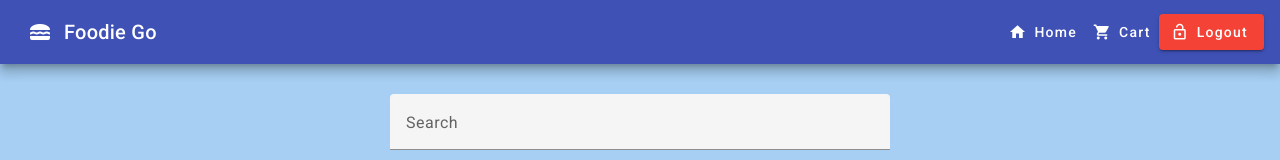
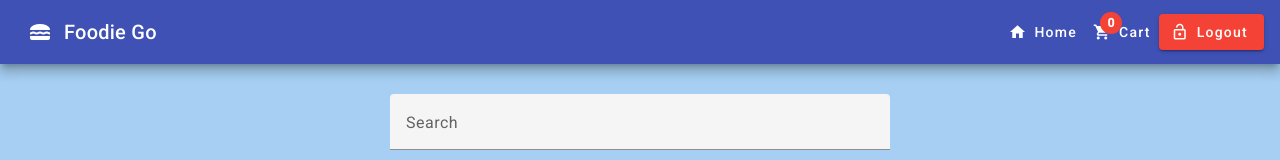
Before and after one commit to sathwik124/foodapp-frontend, an Angular app: page /home in a window 1280 px wide. Shown: the top 160 px of the page. Built offline with nearby package versions, Linux system fonts and the light colour scheme; data requests are answered from the project's data file.

Commit message:
added matbadge

```diff
--- a/src/app/app.module.ts
+++ b/src/app/app.module.ts
@@ -22,7 +22,8 @@ import { MatExpansionModule } from '@angular/material/expansion';
 import { CarttableComponent } from './carttable/carttable.component';
 import { MatTableModule } from '@angular/material/table';
 import { FlexLayoutModule } from '@angular/flex-layout';
-import { MatChipsModule } from '@angular/material/chips'
+import { MatChipsModule } from '@angular/material/chips';
+import { MatBadgeModule } from '@angular/material/badge';
 
 @NgModule({
   declarations: [
@@ -52,7 +53,8 @@ import { MatChipsModule } from '@angular/material/chips'
     MatExpansionModule,
     MatTableModule,
     FlexLayoutModule,
-    MatChipsModule
+    MatChipsModule,
+    MatBadgeModule
   ],
   providers: [],
   bootstrap: [AppComponent]
--- a/src/app/carttable/carttable.component.ts
+++ b/src/app/carttable/carttable.component.ts
@@ -22,6 +22,7 @@ export class CarttableComponent implements OnInit{
     totprice: 0,
     tag: "x"
   }
+  cartcount: number = 0;
 
   constructor(private productService: ProductService) {}
 
@@ -29,6 +30,7 @@ export class CarttableComponent implements OnInit{
     this.productService.getcartitems().subscribe((Response) => {
       this.citems = Response;
       this.dataSource = new MatTableDataSource<cartitem>(this.citems);
+      this.updatecartlength();
       console.log(Response);
       for( let i=0; i < this.citems.length; i++){
         this.total_price+=this.citems[i].totprice;
@@ -36,11 +38,17 @@ export class CarttableComponent implements OnInit{
     })
   }
 
+  updatecartlength() {
+    this.cartcount = this.citems.length;
+    this.productService.updatecartcount(this.cartcount);
+  }
+
   removeFromCart(item: cartitem) {
     this.productService.deletecartitem(item.id).subscribe();
     this.citems = this.citems.filter((cartItem) => cartItem.id !== item.id);
     this.dataSource.data = this.citems;
     this.total_price-=item.totprice;
+    this.updatecartlength();
   }
 
   checkoutcart() {
@@ -50,5 +58,6 @@ export class CarttableComponent implements OnInit{
     }
     this.dataSource.data = this.citems;
     this.total_price = 0;
+    this.updatecartlength();
   }
 }
--- a/src/app/navbar/navbar.component.html
+++ b/src/app/navbar/navbar.component.html
@@ -9,7 +9,7 @@
         Home
     </button>
     <button routerLink="/cart" mat-button>
-        <mat-icon>shopping_cart</mat-icon>
+        <mat-icon matBadge="{{cartcount}}" matBadgeColor="warn">shopping_cart</mat-icon>
         Cart
     </button>
     <button mat-raised-button color="warn">
--- a/src/app/navbar/navbar.component.ts
+++ b/src/app/navbar/navbar.component.ts
@@ -1,10 +1,25 @@
-import { Component } from '@angular/core';
+import { Component, OnInit } from '@angular/core';
+import { ProductService } from '../services/product.service';
 
 @Component({
   selector: 'app-navbar',
   templateUrl: './navbar.component.html',
   styleUrls: ['./navbar.component.css']
 })
-export class NavbarComponent {
+export class NavbarComponent implements OnInit{
+
+  cartcount: number = 0;
+
+  constructor(private productService: ProductService) {}
+
+  ngOnInit(): void {
+    this.getcartcount();
+  }
+
+  getcartcount() {
+    this.productService.cartcount$.subscribe( res => {
+      this.cartcount = res;
+    })
+  }
 
 }
--- a/src/app/search/search.component.ts
+++ b/src/app/search/search.component.ts
@@ -31,6 +31,7 @@ export class SearchComponent implements OnInit{
     totprice: 0,
     tag: "y"
   };
+  cCount: number = 0;
   constructor(private formBuilder: FormBuilder, private productService: ProductService, public dialog: MatDialog, private snackBar: MatSnackBar) {
     this.myform = formBuilder.group({
       item: ['']
@@ -44,6 +45,9 @@ export class SearchComponent implements OnInit{
       this.filter_items = Response;
       this.expanded = new Array<boolean>(this.food_items.length).fill(false);
       this.hide = new Array<boolean>(this.food_items.length).fill(true);
+      this.productService.cartcount$.subscribe( res => {
+        this.cCount = res;
+      })
     });
 
     this.productService.getfoodnames().subscribe(Response => {
@@ -78,6 +82,7 @@ export class SearchComponent implements OnInit{
         this.productService.addtocart(this.citem).subscribe((Response) => {
           this.openAddedToCartSnackBar(Response);
         });
+        this.productService.updatecartcount(this.cCount+1);
       }
     });
   }
--- a/src/app/services/product.service.ts
+++ b/src/app/services/product.service.ts
@@ -2,7 +2,7 @@ import { HttpClient,HttpHeaders } from '@angular/common/http';
 import { Injectable } from '@angular/core';
 import { cartitem } from 'cartitem';
 import { food } from 'food';
-import { Observable, map } from 'rxjs';
+import { BehaviorSubject, Observable, map } from 'rxjs';
 
 const httpOptions = {
   headers: new HttpHeaders({
@@ -16,6 +16,8 @@ const httpOptions = {
 export class ProductService {
   private baseUrl = 'http://localhost:3000/foods';
   private baseUrl2 = 'http://localhost:3000/cartitems';
+  private cartcountsub = new BehaviorSubject<number>(0);
+  cartcount$ = this.cartcountsub.asObservable();
 
   constructor(private http: HttpClient) { }
 
@@ -54,4 +56,8 @@ export class ProductService {
     return this.http.delete<cartitem>(`${this.baseUrl2}/${id}`);
 
   }
+
+  updatecartcount(count: number) {
+    this.cartcountsub.next(count);
+  }
 }
```
